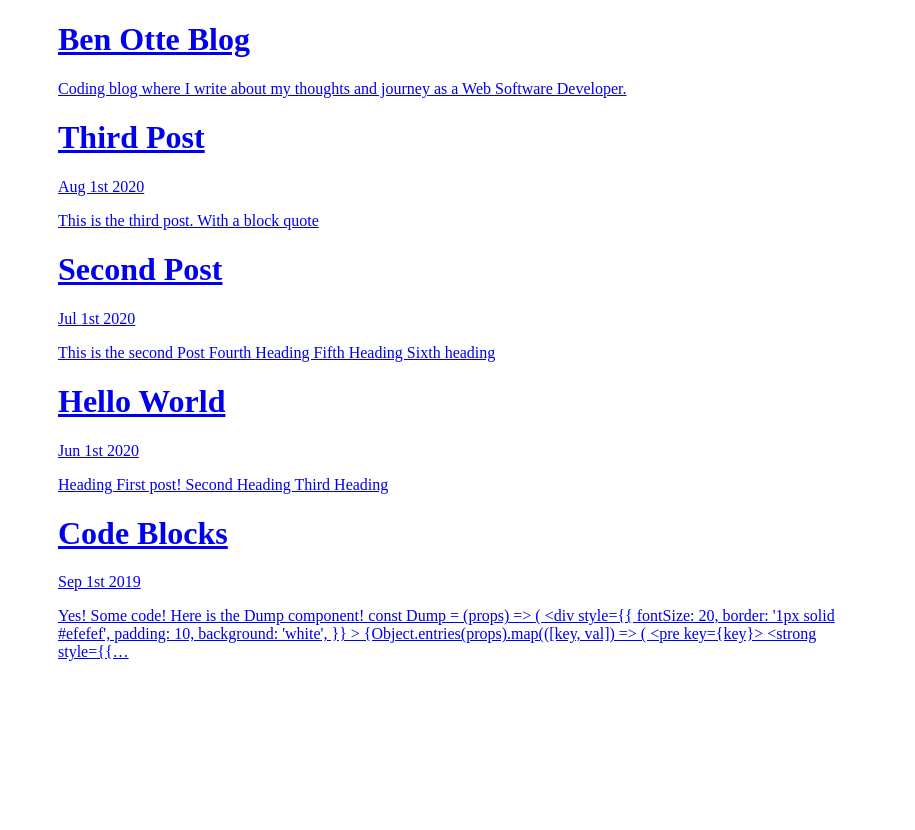
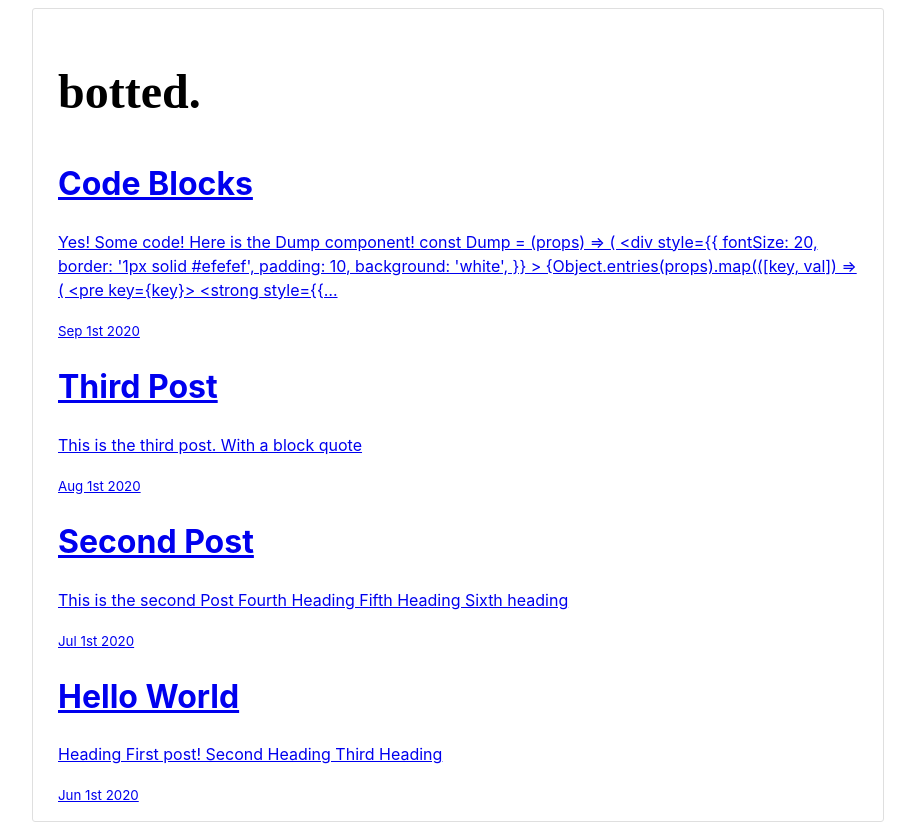
Before and after one commit to ahtee/portfolio, a Gatsby site: page / in a window 1280 px wide. Shown: the whole page, without its empty margins (182-1097 px from the left). Before the commit the page ends 800 px from the top, so only its background shows below. Built offline with nearby package versions, Linux system fonts and the light colour scheme; Gatsby itself is replaced by a stand-in of ours; some packages are replaced by stand-ins of ours.

Commit message:
Adding some styling for the blog

```diff
--- a/gatsby-config.js
+++ b/gatsby-config.js
@@ -1,14 +1,22 @@
 const siteMetadata = {
-  title: `Ben Otte Blog`,
-  description: `Coding blog where I write about my thoughts and journey as a Web Software Developer.`,
+  title: `botted.`,
+  description: ``,
+  image: `/default-site-image.jpg`,
+  siteUrl: `https://benotte.com`,
+  siteLanguage: `en-US`,
+  siteLocale: `en_us`,
+  twitterUsername: `@bencotte`,
+  instagramUsername: `@bencotte`,
+  authorName: `Ben Otte`,
 };
 
 module.exports = {
   siteMetadata,
   plugins: [
     `gatsby-plugin-styled-components`,
+    `gatsby-plugin-sharp`,
     `gatsby-transformer-sharp`,
-    `gatsby-plugin-sharp`,
+    `gatsby-plugin-react-helmet`,
     {
       resolve: `gatsby-plugin-mdx`,
       options: {
@@ -17,7 +25,7 @@ module.exports = {
           {
             resolve: `gatsby-remark-images`,
             options: {
-              maxWidth: 500,
+              maxWidth: 590,
             },
           },
         ],
@@ -25,7 +33,7 @@ module.exports = {
           {
             resolve: `gatsby-remark-images`,
             options: {
-              maxWidth: 500,
+              maxWidth: 590,
             },
           },
         ],
@@ -38,5 +46,11 @@ module.exports = {
         name: `posts`,
       },
     },
+    {
+      resolve: `gatsby-source-filesystem`,
+      options: {
+        path: `${__dirname}/src/images`,
+      },
+    },
   ],
 };
--- a/package.json
+++ b/package.json
@@ -5,6 +5,8 @@
   "main": "index.js",
   "scripts": {
     "dev": "gatsby develop -p 9988 -o",
+    "build": "gatsby build",
+    "serve": "gatsby serve -p 9500 -o",
     "test": "echo \"Error: no test specified\" && exit 1"
   },
   "repository": {
@@ -25,6 +27,7 @@
     "gatsby": "^2.24.52",
     "gatsby-image": "^2.4.16",
     "gatsby-plugin-mdx": "^1.2.37",
+    "gatsby-plugin-react-helmet": "^3.3.10",
     "gatsby-plugin-sharp": "^2.6.30",
     "gatsby-plugin-styled-components": "^3.3.10",
     "gatsby-remark-images": "^3.3.28",
@@ -33,7 +36,9 @@
     "prism-react-renderer": "^1.1.1",
     "react": "^16.13.1",
     "react-dom": "^16.13.1",
+    "react-helmet": "^6.1.0",
     "react-live": "^2.2.2",
+    "react-seo-component": "^2.0.2",
     "styled-components": "^5.1.1"
   },
   "devDependencies": {}
--- a/posts/2020/2020-09-01-code-blocks/index.mdx
+++ b/posts/2020/2020-09-01-code-blocks/index.mdx
@@ -1,6 +1,6 @@
 ---
 title: Code Blocks
-date: 2019-09-01
+date: 2020-09-01
 published: true
 ---
 
--- a/src/components/Header.js
+++ b/src/components/Header.js
@@ -1,11 +1,27 @@
 import React from 'react';
 import { Link } from 'gatsby';
+import styled from 'styled-components';
+
+const H1 = styled.h1`
+  font-family: 'Bookman';
+  font-size: 3em;
+`;
+
+const PP = styled.p`
+  font-size: 1.2em;
+  font-family: Helvetica;
+`;
+
+const NoStyleLink = styled(Link)`
+  text-decoration: none;
+  color: black;
+`;
 
 export const Header = ({ siteTitle, siteDescription }) => {
   return (
-    <Link to="/">
-      <h1>{siteTitle}</h1>
-      <p>{siteDescription}</p>
-    </Link>
+    <NoStyleLink to="/">
+      <H1>{siteTitle}</H1>
+      <PP>{siteDescription}</PP>
+    </NoStyleLink>
   );
 };
--- a/src/components/Layout.js
+++ b/src/components/Layout.js
@@ -6,6 +6,13 @@ import { Header } from './Header';
 const AppStyles = styled.main`
   max-width: 800px;
   margin: 0px auto;
+  border: 1px solid #dfdfdf;
+  padding: 15px 25px;
+  border-radius: 3px;
+  font-family: -apple-system, BlinkMacSystemFont, 'Segoe UI', Helvetica, Arial,
+    'Verdana';
+  font-size: 16px;
+  line-height: 1.5;
 `;
 
 export const Layout = ({ children }) => {
--- a/src/hooks/useSiteMetadata.js
+++ b/src/hooks/useSiteMetadata.js
@@ -8,6 +8,12 @@ export const useSiteMetadata = () => {
           siteMetadata {
             title
             description
+            image
+            siteUrl
+            siteLanguage
+            siteLocale
+            twitterUsername
+            authorName
           }
         }
       }
--- a/src/pages/index.js
+++ b/src/pages/index.js
@@ -16,15 +16,15 @@ export default ({ data }) => {
   return (
     <Layout>
       <IndexWrapper>
-        {data.allMdx.nodes.map(({ id, excerpt, frontmatter, slug }) => (
+        {data.allMdx.nodes.map(({ id, excerpt, frontmatter, fields }) => (
           <PostWrapper key={id}>
-            <Link to={slug}>
+            <Link to={fields.slug}>
               {!!frontmatter.cover ? (
                 <Image sizes={frontmatter.cover.childImageSharp.sizes} />
               ) : null}
               <h1>{frontmatter.title}</h1>
-              <p>{frontmatter.date}</p>
               <p>{excerpt}</p>
+              <small>{frontmatter.date}</small>
             </Link>
           </PostWrapper>
         ))}
@@ -45,16 +45,10 @@ export const query = graphql`
         frontmatter {
           date(formatString: "MMM Do YYYY")
           title
-          cover {
-            publicURL
-            childImageSharp {
-              sizes(maxWidth: 2000, traceSVG: { color: "#639" }) {
-                ...GatsbyImageSharpSizes_tracedSVG
-              }
-            }
-          }
         }
-        slug
+        fields {
+          slug
+        }
       }
     }
   }
```
Also changed, not shown: src/templates/blogPostTemplate.js (+9 -0 lines), 1 other file.
